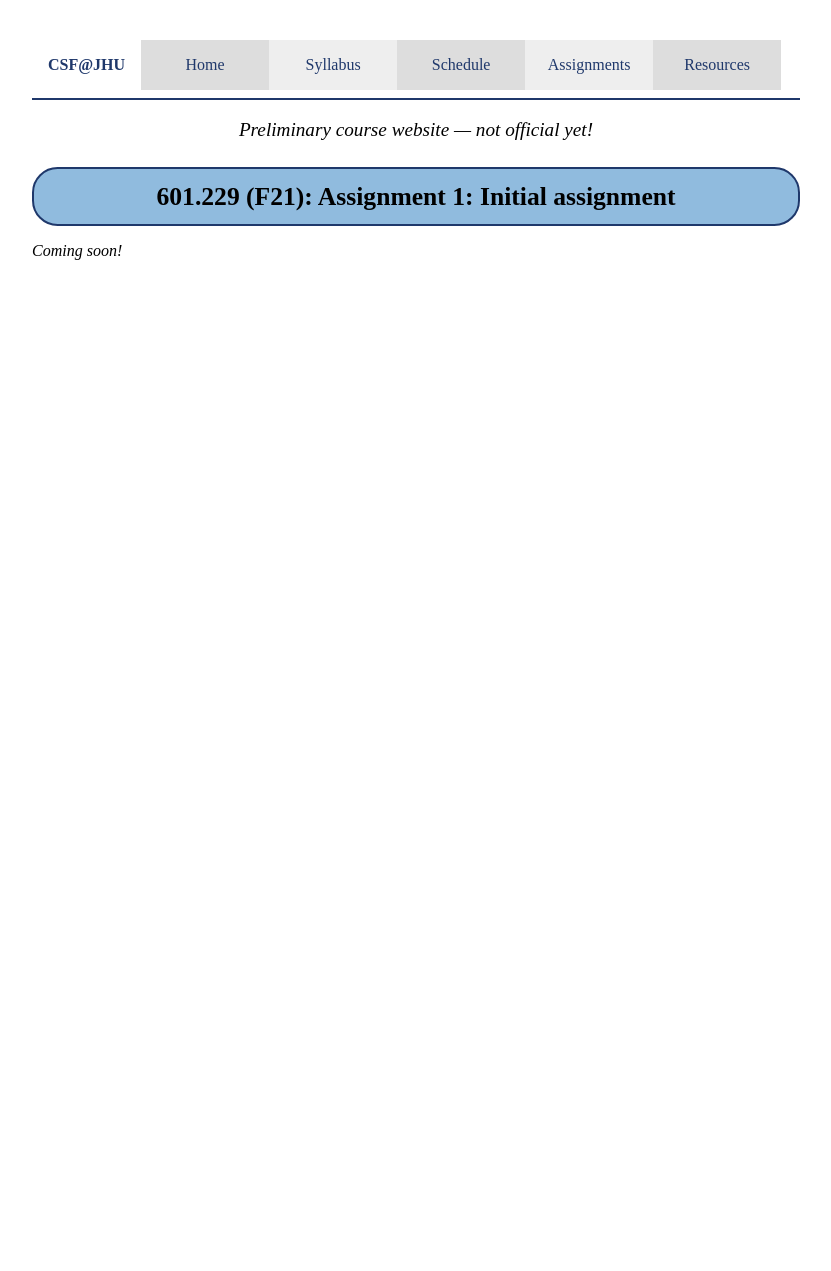
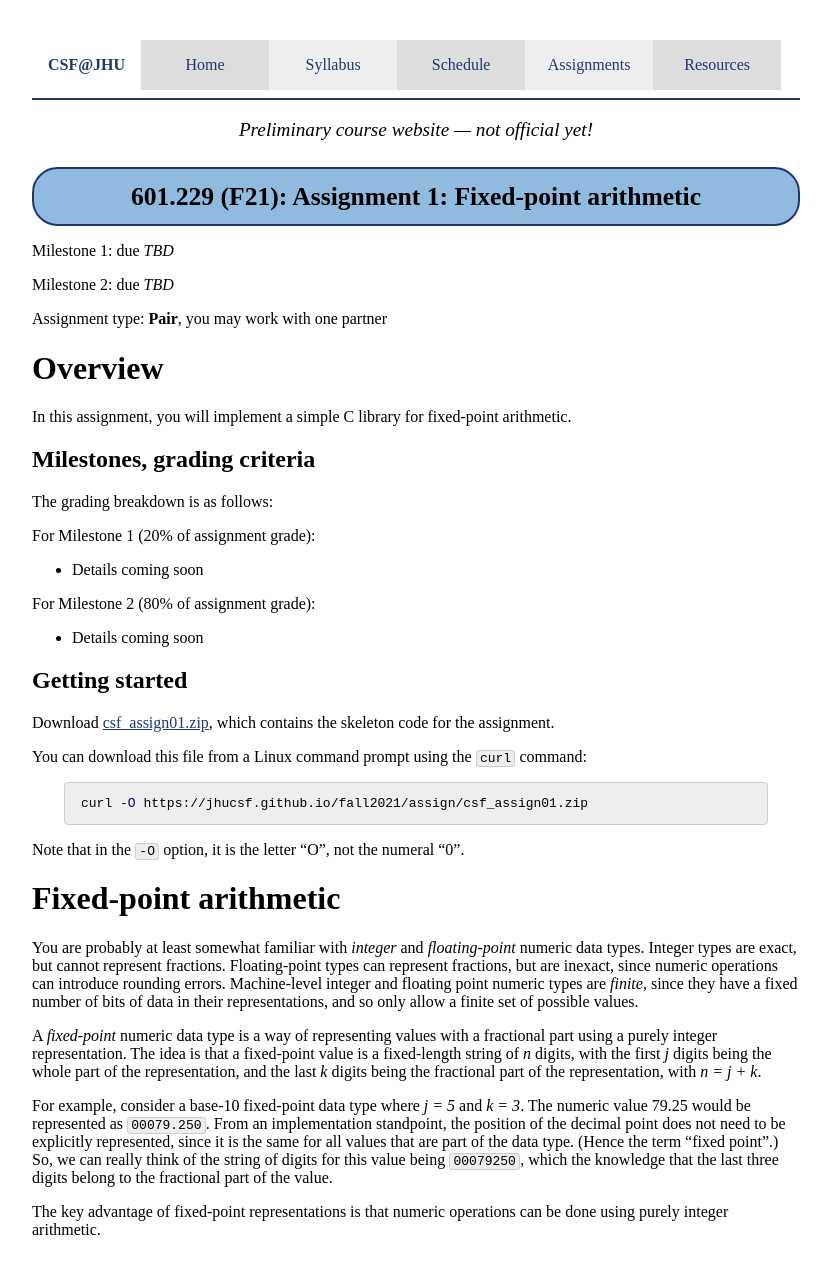
Before and after one commit to jhucsf/fall2021, a Jekyll site: the page built from assign/assign01.md, in a window 1280 px wide. Shown: the whole page, without its empty margins (224-1055 px from the left). Built offline with Jekyll 4.4.1, drawn with Linux system fonts in a browser that asks for light colours; before the commit the page ends 900 px from its top, so only the background shows below that.

Commit message:
start writeup for assignment 1

````diff
--- a/assign/assign01.md
+++ b/assign/assign01.md
@@ -1,6 +1,48 @@
 ---
 layout: default
-title: "Assignment 1: Initial assignment"
+title: "Assignment 1: Fixed-point arithmetic"
 ---
 
-*Coming soon!*
+Milestone 1: due *TBD*
+
+Milestone 2: due *TBD*
+
+Assignment type: **Pair**, you may work with one partner
+
+# Overview
+
+In this assignment, you will implement a simple C library for fixed-point arithmetic.
+
+## Milestones, grading criteria
+
+The grading breakdown is as follows:
+
+For Milestone 1 (20% of assignment grade):
+
+* Details coming soon
+
+For Milestone 2 (80% of assignment grade):
+
+* Details coming soon
+
+## Getting started
+
+Download [csf\_assign01.zip](csf_assign01.zip), which contains the skeleton code for the assignment.
+
+You can download this file from a Linux command prompt using the `curl` command:
+
+```bash
+curl -O https://jhucsf.github.io/fall2021/assign/csf_assign01.zip
+```
+
+Note that in the `-O` option, it is the letter "O", not the numeral "0".
+
+# Fixed-point arithmetic
+
+You are probably at least somewhat familiar with *integer* and *floating-point* numeric data types.  Integer types are exact, but cannot represent fractions.  Floating-point types can represent fractions, but are inexact, since numeric operations can introduce rounding errors.  Machine-level integer and floating point numeric types are *finite*, since they have a fixed number of bits of data in their representations, and so only allow a finite set of possible values.
+
+A *fixed-point* numeric data type is a way of representing values with a fractional part using a purely integer representation.  The idea is that a fixed-point value is a fixed-length string of *n* digits, with the first *j* digits being the whole part of the representation, and the last *k* digits being the fractional part of the representation, with *n = j + k*.
+
+For example, consider a base-10 fixed-point data type where *j = 5* and *k = 3*.  The numeric value 79.25 would be represented as `00079.250`.  From an implementation standpoint, the position of the decimal point does not need to be explicitly represented, since it is the same for all values that are part of the data type.  (Hence the term "fixed point".)  So, we can really think of the string of digits for this value being `00079250`, which the knowledge that the last three digits belong to the fractional part of the value.
+
+The key advantage of fixed-point representations is that numeric operations can be done using purely integer arithmetic.
````
Also changed, not shown: assignments.md (+1 -1 lines).
